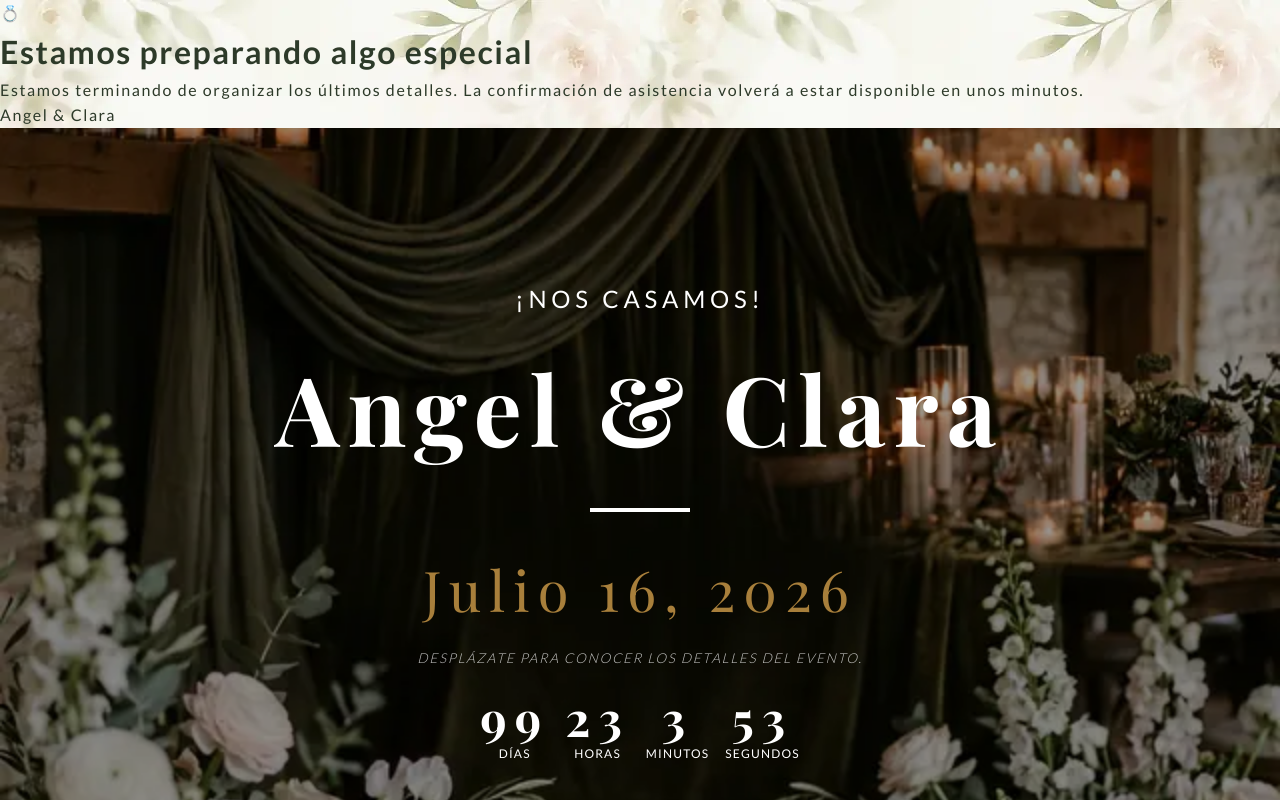
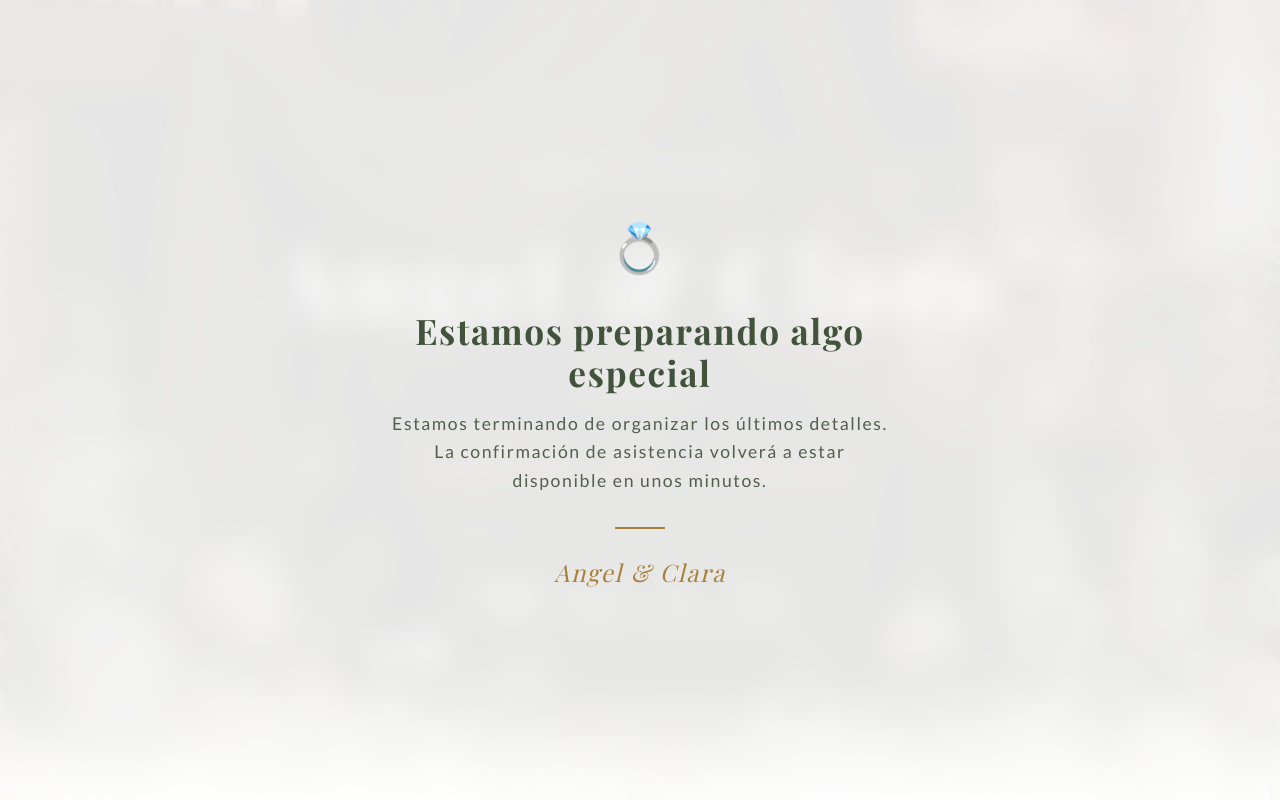
Before and after one commit to notxngel/invitacion-a-nuestra-boda-v1, a plain HTML site: page index.html in a window 1280 px wide. Shown: the top 800 px of the page. Drawn offline with nearby package versions, Linux system fonts and the light colour scheme; a web font is replaced by a local one.

Commit message:
fix: agregar CSS de mantenimiento faltante y subir overlay completo

```diff
--- a/style.css
+++ b/style.css
@@ -1500,3 +1500,65 @@ body::before {
   }
 
 }
+
+/* ==========================================================================
+   MANTENIMIENTO (Temporal)
+   ========================================================================== */
+#maintenance-overlay {
+  position: fixed;
+  inset: 0;
+  background: rgba(255, 255, 255, 0.9);
+  backdrop-filter: blur(15px);
+  -webkit-backdrop-filter: blur(15px);
+  z-index: 9999;
+  display: flex;
+  align-items: center;
+  justify-content: center;
+  text-align: center;
+  padding: 2rem;
+}
+
+.maintenance__content {
+  max-width: 500px;
+  animation: maintenanceFadeIn 0.8s ease-out;
+}
+
+.maintenance__icon {
+  font-size: 3rem;
+  display: block;
+  margin-bottom: 1.5rem;
+}
+
+.maintenance__title {
+  font-family: var(--font-serif);
+  font-size: 2.2rem;
+  color: var(--color-dark);
+  margin-bottom: 1rem;
+  line-height: 1.2;
+}
+
+.maintenance__text {
+  color: var(--color-text-muted);
+  font-size: 1.1rem;
+  line-height: 1.6;
+  margin-bottom: 2rem;
+}
+
+.maintenance__divider {
+  width: 50px;
+  height: 2px;
+  background: var(--color-gold);
+  margin: 0 auto 1.5rem;
+}
+
+.maintenance__signature {
+  font-family: var(--font-serif);
+  font-size: 1.5rem;
+  color: var(--color-gold);
+  font-style: italic;
+}
+
+@keyframes maintenanceFadeIn {
+  from { opacity: 0; transform: translateY(10px); }
+  to { opacity: 1; transform: translateY(0); }
+}
```
